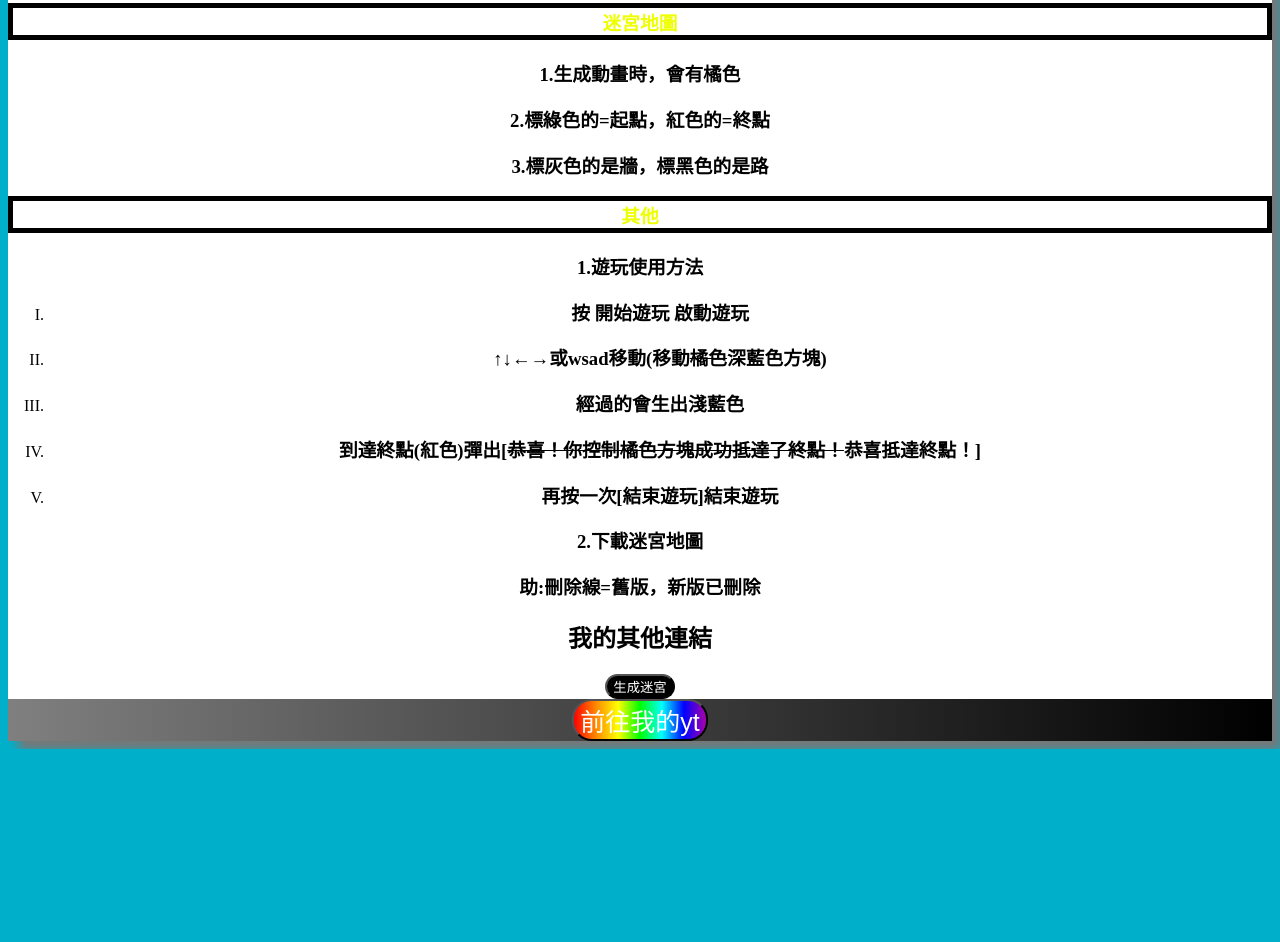
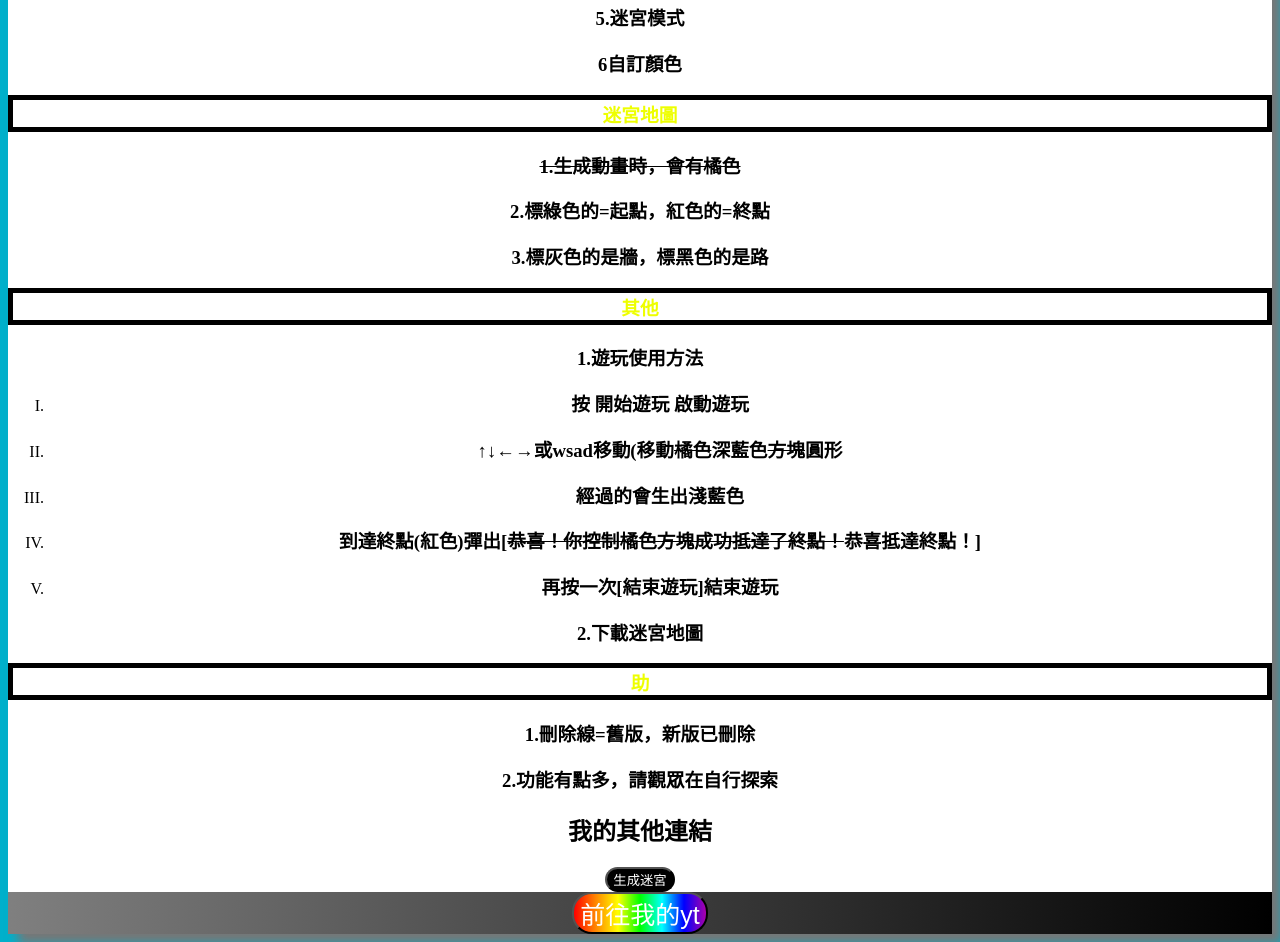
Before and after one commit to musicgrc3520-star/rvrv3210-2, a plain HTML site: page index.html in a window 1280 px wide. Shown: the part 653-1595 px from the top of the page. Before the commit the page ends 1402 px from the top, so only its background shows below. Drawn offline with Linux system fonts and the light colour scheme.

Commit message:
Update index.html

```diff
--- a/index.html
+++ b/index.html
@@ -155,23 +155,27 @@
         <h3>2.生成速度&解答速度</h3>
         <h3>3.自訂起點&終點(填奇數，可選擇位置)</h3>
         <h3>4.生成迷宮&顯示答案(速度在生成速度&解答速度調，生成速度調到101會直接生出)</h3>
+        <h3>5.迷宮模式</h3>
+        <h3>6自訂顏色</h3>
         <h3 style="color: #eeff00;border:5px solid #000;">迷宮地圖</h3>
-        <h3>1.生成動畫時，會有橘色</h3>
+        <h3><del>1.生成動畫時，會有橘色</del></h3>
         <h3>2.標綠色的=起點，紅色的=終點</h3>
         <h3>3.標灰色的是牆，標黑色的是路</h3>
         <h3 style="color: #eeff00;border:5px solid #000;">其他</h3>
         <h3>1.遊玩使用方法</h3>
         <ol type="I">
         <li><h3>按 開始遊玩 啟動遊玩</h3></li>
-        <li><h3>↑↓←→或wsad移動(移動<del>橘色</del>深藍色方塊)</h3></li>
+        <li><h3>↑↓←→或wsad移動(移動<del>橘色</del>深藍色<del>方塊</del>圓形</h3></li>
         <li><h3>經過的會生出淺藍色</h3></li>
         <li><h3>到達終點(紅色)彈出[<del>恭喜！你控制橘色方塊成功抵達了終點！</del>恭喜抵達終點！]</h3></li>
         <li><h3>再按一次[結束遊玩]結束遊玩</h3></li>
         </ol>
         <h3>2.下載迷宮地圖</h3>
-        <h3>助:刪除線=舊版，新版已刪除</h3>
+        <h3 style="color: #eeff00;border:5px solid #000;">助</h3>
+        <h3>1.刪除線=舊版，新版已刪除</h3>
+        <h3>2.功能有點多，請觀眾在自行探索</h3>
         <h2>我的其他連結</h2>
-        <a href="game/game.html"><button>生成迷宮</button></a>
+        <a href="https://musicgrc3520-star.github.io/rvrv3210-1/game/game.html"><button>生成迷宮</button></a>
     <footer>
         <a href="https://www.youtube.com/channel/UCGQrk3LofChvqrj4Y7XpYYw" target="_blank"><button>前往我的yt</button></a>
     </footer>
```
